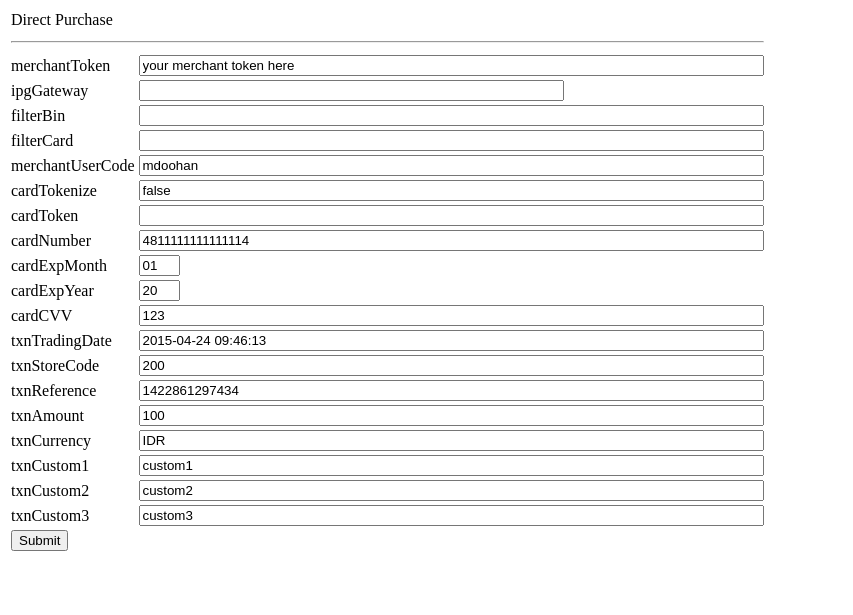
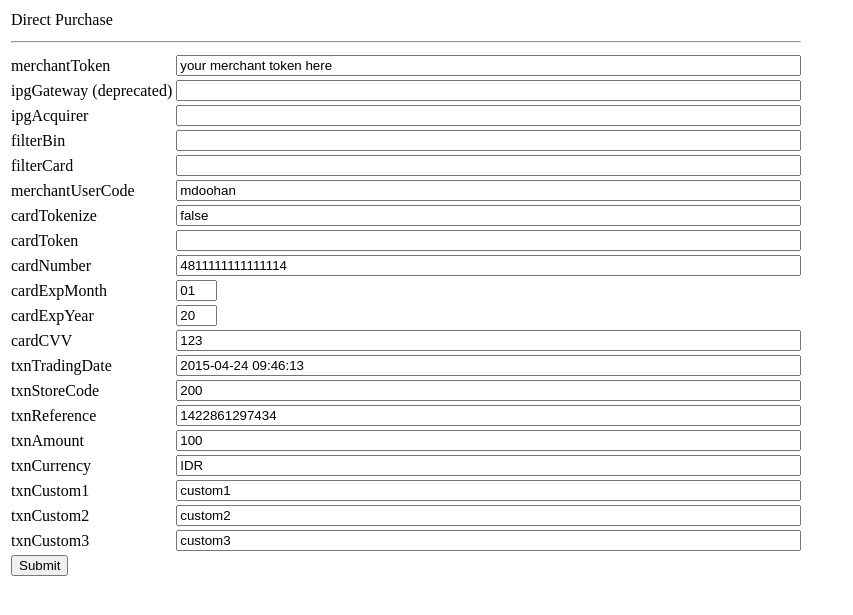
Before and after one commit to kartuku/sandbox_client_php, a PHP site: page /direct_purchase.php in a window 1280 px wide. Shown: the top 615 px of the page, without its empty margins (0-853 px from the left). Run offline with PHP 8.4, Linux system fonts and the light colour scheme; some libraries are stand-ins or nearby versions.

Commit message:
add ipgAcquirer for next version

```diff
--- a/KartukuDirectAPI.php
+++ b/KartukuDirectAPI.php
@@ -15,7 +15,7 @@ class KartukuDirectAPI {
     const IPG_DIRECT_BASE_URL_PRODUCTION = "https://ipg.kartuku.com/";
 
     // timeout in second
-    private $timeOut = 10;
+    private $timeOut = 30;
 
     public static $production = false;
     // constant
--- a/direct_purchase.php
+++ b/direct_purchase.php
@@ -19,10 +19,14 @@
                         <td>merchantToken</td>
                         <td><input type="text" kartuku-data-id="merchantToken" name="merchantToken" id="merchantToken" value="<?php echo KartukuDirectAPI::$MERCHANT_TOKEN?>" size="75"></td>
                     </tr>
+                    <tr>
+                        <td>ipgGateway (deprecated)</td>
+                        <td><input type="text" name="ipgGateway" id="ipgGateway" value="" size="75"></td>
+                    </tr>
 
-                    <tr>
-                        <td>ipgGateway</td>
-                        <td><input type="text" kartuku-data-id="ipgGateway" name="ipgGateway" id="ipgGateway" value="" size="50"></td>
+					<tr>
+                        <td>ipgAcquirer</td>
+                        <td><input type="text" kartuku-data-id="ipgAcquirer" name="ipgAcquirer" id="ipgAcquirer" value="" size="75"></td>
                     </tr>
 
                     <tr>
@@ -92,7 +96,7 @@
 
                     <tr>
                         <td>txnCurrency</td>
-                        <td><input type="text" name="txnCurrency" id="txnCurrency" value="IDR" size="75"></td>
+                        <td><input type="text" kartuku-data-id="txnCurrency" name="txnCurrency" id="txnCurrency" value="IDR" size="75"></td>
                     </tr>
 
                     <tr>
--- a/direct_query.php
+++ b/direct_query.php
@@ -21,8 +21,12 @@ and open the template in the editor.
                         <td><input type="text" name="merchantToken" id="merchantToken" value="<?php echo KartukuDirectAPI::$MERCHANT_TOKEN?>" size="75"></td>
                     </tr>
                     <tr>
-                        <td>ipgGateway</td>
+                        <td>ipgGateway (deprecated)</td>
                         <td><input type="text" name="ipgGateway" id="ipgGateway" value="" size="75"></td>
+                    </tr>
+					<tr>
+                        <td>ipgAcquirer</td>
+                        <td><input type="text" kartuku-data-id="ipgAcquirer" name="ipgAcquirer" id="ipgAcquirer" value="" size="75"></td>
                     </tr>
                     <tr>
                         <td>txnReference</td>
--- a/direct_void_authorize.php
+++ b/direct_void_authorize.php
@@ -24,8 +24,12 @@ and open the template in the editor.
                         <td><input type="text" name="merchantToken" id="merchantToken" value="<?php echo KartukuDirectAPI::$MERCHANT_TOKEN?>" size="75"></td>
                     </tr>
                     <tr>
-                        <td>ipgGateway</td>
+                        <td>ipgGateway (deprecated)</td>
                         <td><input type="text" name="ipgGateway" id="ipgGateway" value="" size="75"></td>
+                    </tr>
+					<tr>
+                        <td>ipgAcquirer</td>
+                        <td><input type="text" kartuku-data-id="ipgAcquirer" name="ipgAcquirer" id="ipgAcquirer" value="" size="75"></td>
                     </tr>
                     <tr>
                         <td>txnReference</td>
--- a/direct_void_capture.php
+++ b/direct_void_capture.php
@@ -24,8 +24,12 @@ and open the template in the editor.
                         <td><input type="text" name="merchantToken" id="merchantToken" value="<?php echo KartukuDirectAPI::$MERCHANT_TOKEN?>" size="75"></td>
                     </tr>
                     <tr>
-                        <td>ipgGateway</td>
+                        <td>ipgGateway (deprecated)</td>
                         <td><input type="text" name="ipgGateway" id="ipgGateway" value="" size="75"></td>
+                    </tr>
+					<tr>
+                        <td>ipgAcquirer</td>
+                        <td><input type="text" kartuku-data-id="ipgAcquirer" name="ipgAcquirer" id="ipgAcquirer" value="" size="75"></td>
                     </tr>
                     <tr>
                         <td>txnReference</td>
--- a/direct_void_purchase.php
+++ b/direct_void_purchase.php
@@ -24,8 +24,12 @@ and open the template in the editor.
                         <td><input type="text" name="merchantToken" id="merchantToken" value="<?php echo KartukuDirectAPI::$MERCHANT_TOKEN?>" size="75"></td>
                     </tr>
                     <tr>
-                        <td>ipgGateway</td>
+                        <td>ipgGateway (deprecated)</td>
                         <td><input type="text" name="ipgGateway" id="ipgGateway" value="" size="75"></td>
+                    </tr>
+					<tr>
+                        <td>ipgAcquirer</td>
+                        <td><input type="text" kartuku-data-id="ipgAcquirer" name="ipgAcquirer" id="ipgAcquirer" value="" size="75"></td>
                     </tr>
                     <tr>
                         <td>txnReference</td>
--- a/direct_void_refund.php
+++ b/direct_void_refund.php
@@ -24,8 +24,12 @@ and open the template in the editor.
                         <td><input type="text" name="merchantToken" id="merchantToken" value="<?php echo KartukuDirectAPI::$MERCHANT_TOKEN?>" size="75"></td>
                     </tr>
                     <tr>
-                        <td>ipgGateway</td>
+                        <td>ipgGateway (deprecated)</td>
                         <td><input type="text" name="ipgGateway" id="ipgGateway" value="" size="75"></td>
+                    </tr>
+					<tr>
+                        <td>ipgAcquirer</td>
+                        <td><input type="text" kartuku-data-id="ipgAcquirer" name="ipgAcquirer" id="ipgAcquirer" value="" size="75"></td>
                     </tr>
                     <tr>
                         <td>txnReference</td>
--- a/process_authorize.php
+++ b/process_authorize.php
@@ -31,7 +31,8 @@ and open the template in the editor.
             $authorize["merchantUserCode"] = $post_data["merchantUserCode"];
             $authorize["txnTradingDate"] = $post_data["txnTradingDate"];
             $authorize["txnStoreCode"] = $post_data["txnStoreCode"];
-
+            $authorize["ipgGateway"] = $post_data["ipgGateway"]; //-- deprecated
+            $authorize["ipgAcquirer"] = $post_data["ipgAcquirer"];
             //-- Consumer unique invoice no
             $authorize["txnReference"] = $post_data["txnReference"];
 
--- a/process_capture.php
+++ b/process_capture.php
@@ -20,8 +20,10 @@ and open the template in the editor.
             // construct authorize message
             $capture = array();
             $capture["merchantToken"] = $post_data["merchantToken"];
-            //-- refer to authorize gateway
+            //-- refer to authorize gateway //-- deprecated
             $capture["ipgGateway"] = $post_data["ipgGateway"];
+			//-- refer to authorize acquirer
+            $capture["ipgAcquirer"] = $post_data["ipgAcquirer"];
 
             //-- Consumer unique invoice no
             $capture["txnReference"] = $post_data["txnReference"];
--- a/process_purchase.php
+++ b/process_purchase.php
@@ -28,7 +28,8 @@ and open the template in the editor.
             // construct authorize message
             $purchase = array();
             $purchase["merchantToken"] = $post_data["merchantToken"];
-            $purchase["ipgGateway"] = $post_data["ipgGateway"];
+            $purchase["ipgGateway"] = $post_data["ipgGateway"]; //-- deprecated
+            $purchase["ipgAcquirer"] = $post_data["ipgAcquirer"];
             $purchase["merchantUserCode"] = $post_data["merchantUserCode"];
             $purchase["txnTradingDate"] = $post_data["txnTradingDate"];
             $purchase["txnStoreCode"] = $post_data["txnStoreCode"];
--- a/process_query.php
+++ b/process_query.php
@@ -20,8 +20,10 @@ and open the template in the editor.
             // construct authorize message
             $query = array();
             $query["merchantToken"] = $post_data["merchantToken"];
-            //-- refer to previous process gateway
+            //-- refer to previous process gateway //-- deprecated
             $query["ipgGateway"] = $post_data["ipgGateway"];
+			//-- refer to previous process acquirer
+            $query["ipgAcquirer"] = $post_data["ipgAcquirer"];
             //-- Consumer unique invoice no.
             $query["txnReference"] = $post_data["txnReference"];
 
--- a/process_refund.php
+++ b/process_refund.php
@@ -20,8 +20,10 @@ and open the template in the editor.
             // construct refund message
             $refund = array();
             $refund["merchantToken"] = $post_data["merchantToken"];
-            //-- refer to authorize gateway
+            //-- refer to authorize gateway //-- deprecated
             $refund["ipgGateway"] = $post_data["ipgGateway"];
+			//-- refer to authorize acquirer
+            $refund["ipgAcquirer"] = $post_data["ipgAcquirer"];
 
             //-- Consumer unique invoice no
             $refund["txnReference"] = $post_data["txnReference"];
--- a/process_voidauthorize.php
+++ b/process_voidauthorize.php
@@ -20,8 +20,10 @@ and open the template in the editor.
             // construct authorize message
             $void_purchase = array();
             $void_purchase["merchantToken"] = $post_data["merchantToken"];
-            //-- refer to previous process gateway
+            //-- refer to previous process gateway //-- deprecated
             $void_purchase["ipgGateway"] = $post_data["ipgGateway"];
+			//-- refer to previous process acquirer
+            $void_purchase["ipgAcquirer"] = $post_data["ipgAcquirer"];
             //-- Consumer unique invoice no.
             $void_purchase["txnReference"] = $post_data["txnReference"];
             //-- refer to capture no.
--- a/process_voidcapture.php
+++ b/process_voidcapture.php
@@ -20,8 +20,10 @@ and open the template in the editor.
             // construct authorize message
             $void_capture = array();
             $void_capture["merchantToken"] = $post_data["merchantToken"];
-            //-- refer to previous process gateway
+            //-- refer to previous process gateway //--deprecated
             $void_capture["ipgGateway"] = $post_data["ipgGateway"];
+			//-- refer to previous process acquirer
+			$void_capture["ipgGateway"] = $post_data["ipgGateway"];
             //-- Consumer unique invoice no.
             $void_capture["txnReference"] = $post_data["txnReference"];
             //-- refer to capture no.
--- a/process_voidpurchase.php
+++ b/process_voidpurchase.php
@@ -20,8 +20,10 @@ and open the template in the editor.
             // construct authorize message
             $void_purchase = array();
             $void_purchase["merchantToken"] = $post_data["merchantToken"];
-            //-- refer to previous process gateway
+            //-- refer to previous process gateway //-- deprecated
             $void_purchase["ipgGateway"] = $post_data["ipgGateway"];
+			//-- refer to previous process ipgAcquirer
+            $void_purchase["ipgAcquirer"] = $post_data["ipgAcquirer"];
             //-- Consumer unique invoice no.
             $void_purchase["txnReference"] = $post_data["txnReference"];
             //-- refer to capture no.
--- a/process_voidrefund.php
+++ b/process_voidrefund.php
@@ -20,8 +20,10 @@ and open the template in the editor.
             // construct authorize message
             $void_refund = array();
             $void_refund["merchantToken"] = $post_data["merchantToken"];
-            //-- refer to previous process gateway
+            //-- refer to previous process gateway //-- deprecated
             $void_refund["ipgGateway"] = $post_data["ipgGateway"];
+			//-- refer to previous process ipgAcquirer
+            $void_refund["ipgAcquirer"] = $post_data["ipgAcquirer"];
             //-- Consumer unique invoice no.
             $void_refund["txnReference"] = $post_data["txnReference"];
 
```
Also changed, not shown: direct_authorize.php (+11 -2 lines), direct_capture.php (+6 -2 lines), direct_refund.php (+6 -2 lines).
